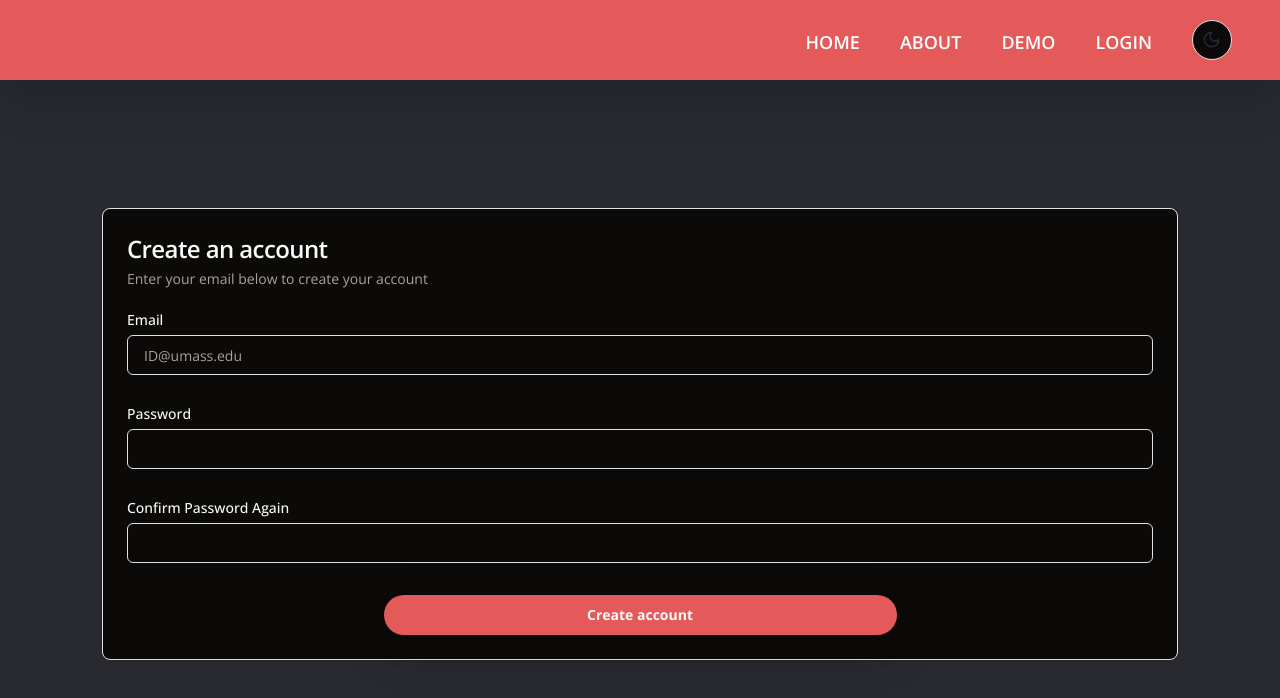
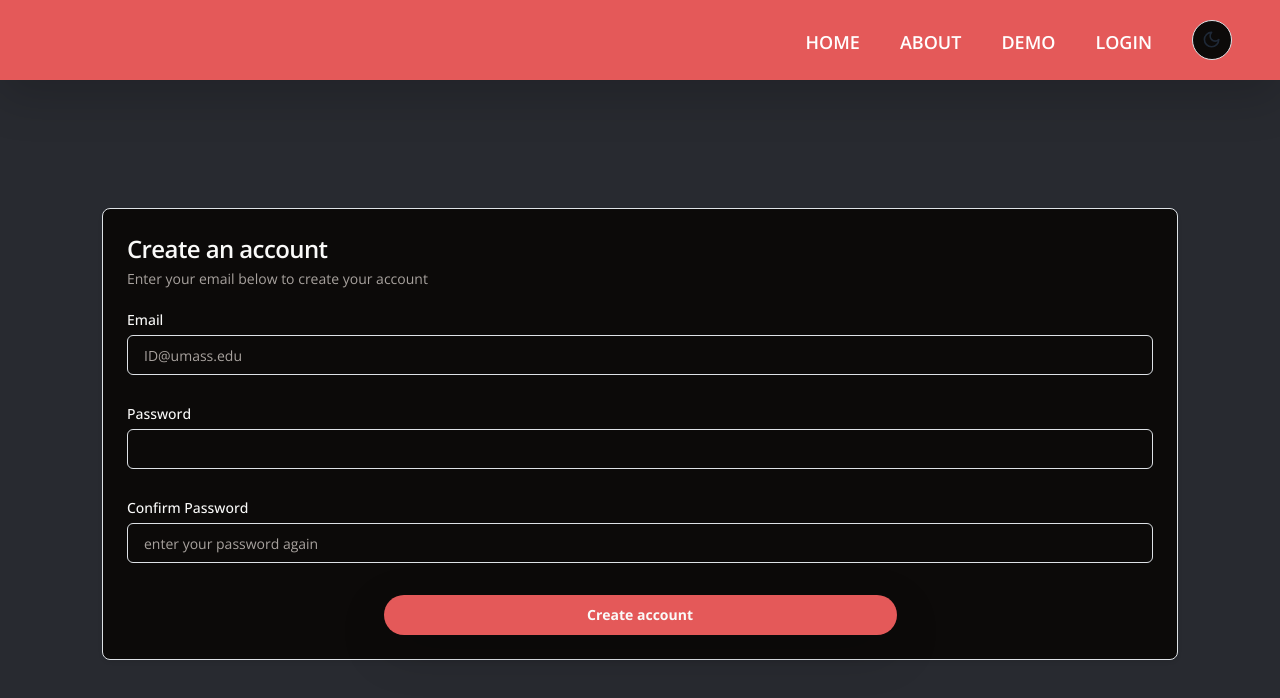
Before and after one commit to xyw0025/CS520_group_project, a Next.js app in the folder frontend/: page /register in a window 1280 px wide. Shown: the top 698 px of the page. Built offline with nearby package versions, Linux system fonts and the light colour scheme.

Commit message:
Feat: frontend show/hide password

```diff
--- a/frontend/app/(public)/(auth)/login/page.tsx
+++ b/frontend/app/(public)/(auth)/login/page.tsx
@@ -18,6 +18,7 @@ import {
 } from '@/components/ui/card';
 import { Input } from '@/components/ui/input';
 import { Label } from '@/components/ui/label';
+import { PasswordInput } from '@/components/PasswordInput';
 
 export default function Login() {
   const userService = useUserService();
@@ -114,15 +115,7 @@ export default function Login() {
             </div>
             <div className="grid gap-2">
               <Label htmlFor="password">Password</Label>
-              <Input
-                {...fields.password}
-                id="password"
-                type="password"
-                onChange={() => clearErrors()}
-              />
-            </div>
-            <div className="text-red-700 font-bold">
-              {errors.password?.message?.toString()}
+              <PasswordInput placeholder='' fields={{ password: fields.password }} />
             </div>
           </CardContent>
           <CardFooter>
--- a/frontend/app/(public)/(auth)/register/page.tsx
+++ b/frontend/app/(public)/(auth)/register/page.tsx
@@ -17,6 +17,7 @@ import {
 } from '@/components/ui/card';
 import { Input } from '@/components/ui/input';
 import { Label } from '@/components/ui/label';
+import { PasswordInput } from '@/components/PasswordInput';
 
 export default function Register() {
   const userService = useUserService();
@@ -130,22 +131,14 @@ export default function Register() {
             </div>
             <div className="grid gap-2">
               <Label htmlFor="password">Password</Label>
-              <Input
-                {...fields.password}
-                type="password"
-                onChange={() => clearErrors()}
-              />
+              <PasswordInput placeholder='' fields={{ password: fields.password }} />
               <div className="text-red-700 font-bold">
                 {errors.password?.message?.toString()}
               </div>
             </div>
             <div className="grid gap-2">
-              <Label htmlFor="confirmPassword">Confirm Password Again</Label>
-              <Input
-                {...fields.confirmPassword}
-                type="password"
-                onChange={() => clearErrors()}
-              />
+              <Label htmlFor="confirmPassword">Confirm Password</Label>
+              <PasswordInput placeholder='enter your password again' fields={{ password: fields.password }} />
               <div className="text-red-700 font-bold">
                 {errors.confirmPassword?.message?.toString()}
               </div>
--- /dev/null
+++ b/frontend/components/PasswordInput.tsx
@@ -0,0 +1,52 @@
+import React, { useState } from 'react';
+import { Input } from '@/components/ui/input';
+import { useForm } from 'react-hook-form';
+
+type PasswordInputProps = {
+    fields: {
+        password: {}
+    };
+    placeholder: string;
+};
+
+const PasswordInput = ({
+    fields,
+    placeholder
+}: PasswordInputProps) => {
+  const [password, setPassword] = useState('');
+  const [showPassword, setShowPassword] = useState(false);
+  const { clearErrors } = useForm();
+
+  const togglePasswordVisibility = () => {
+    setShowPassword((prev) => !prev);
+  };
+
+
+  return (
+    <div className="relative">
+      <Input
+        {...fields.password}
+        id="password"
+        type={showPassword ? "text" : "password"}
+        value={password}
+        onChange={(e) => {
+            setPassword(e.target.value);
+            clearErrors();
+        }}
+        placeholder={placeholder}
+      />
+      {password && (
+        <span
+          className="absolute cursor-pointer"
+          onClick={togglePasswordVisibility}
+          style={{ right: '10px', top: '50%', transform: 'translateY(-50%)' }}
+          placeholder={placeholder}
+        >
+          {showPassword ? 'hide' : 'show'}
+        </span>
+      )}
+    </div>
+  );
+}
+
+export { PasswordInput };
```
